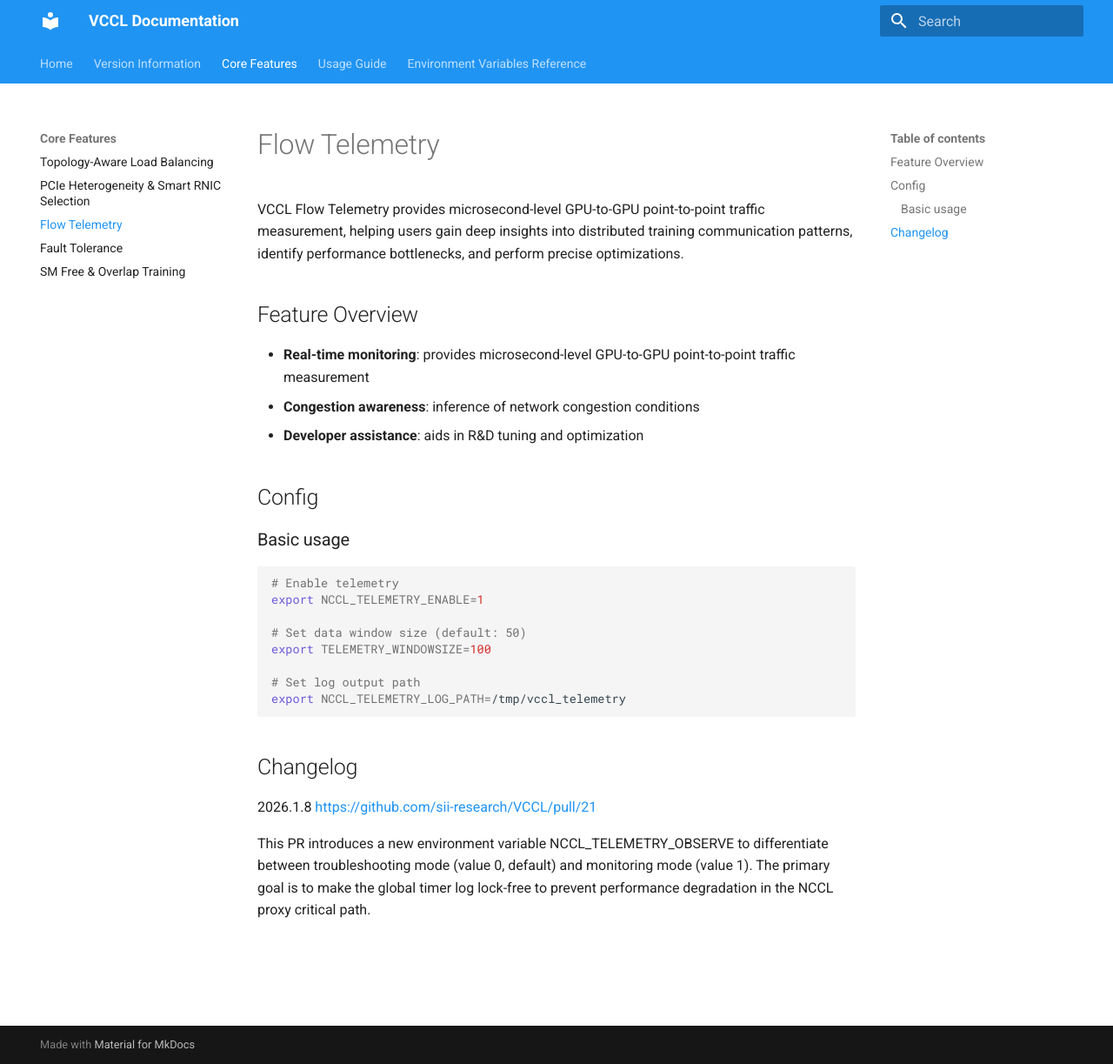
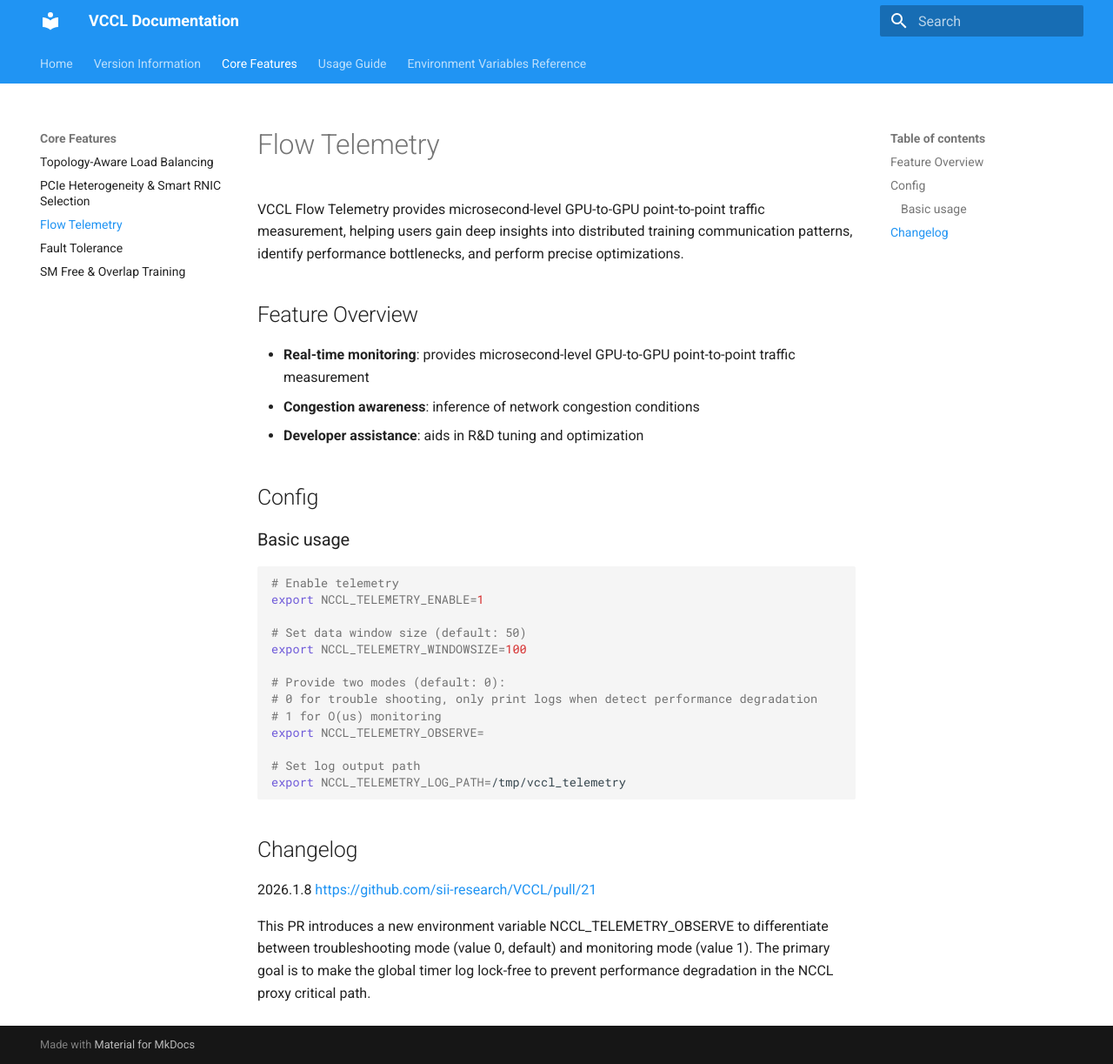
Before and after one commit to leoda1/VCCL_DOC, an MkDocs documentation site: the page built from docs/features/flow-telemetry.md, in a window 1280 px wide and 1223 px high. Shown: the whole window at 87% size. Built offline with MkDocs 1.6.1 and Material for MkDocs 9.7.7, drawn with Linux system fonts in a browser that asks for light colours.

Commit message:
change telemetry doc

```diff
--- a/docs/features/flow-telemetry.md
+++ b/docs/features/flow-telemetry.md
@@ -17,7 +17,12 @@ VCCL Flow Telemetry provides microsecond-level GPU-to-GPU point-to-point traffic
 export NCCL_TELEMETRY_ENABLE=1
 
 # Set data window size (default: 50)
-export TELEMETRY_WINDOWSIZE=100
+export NCCL_TELEMETRY_WINDOWSIZE=100
+
+# Provide two modes (default: 0):
+# 0 for trouble shooting, only print logs when detect performance degradation
+# 1 for O(us) monitoring
+export NCCL_TELEMETRY_OBSERVE=
 
 # Set log output path
 export NCCL_TELEMETRY_LOG_PATH=/tmp/vccl_telemetry
```
